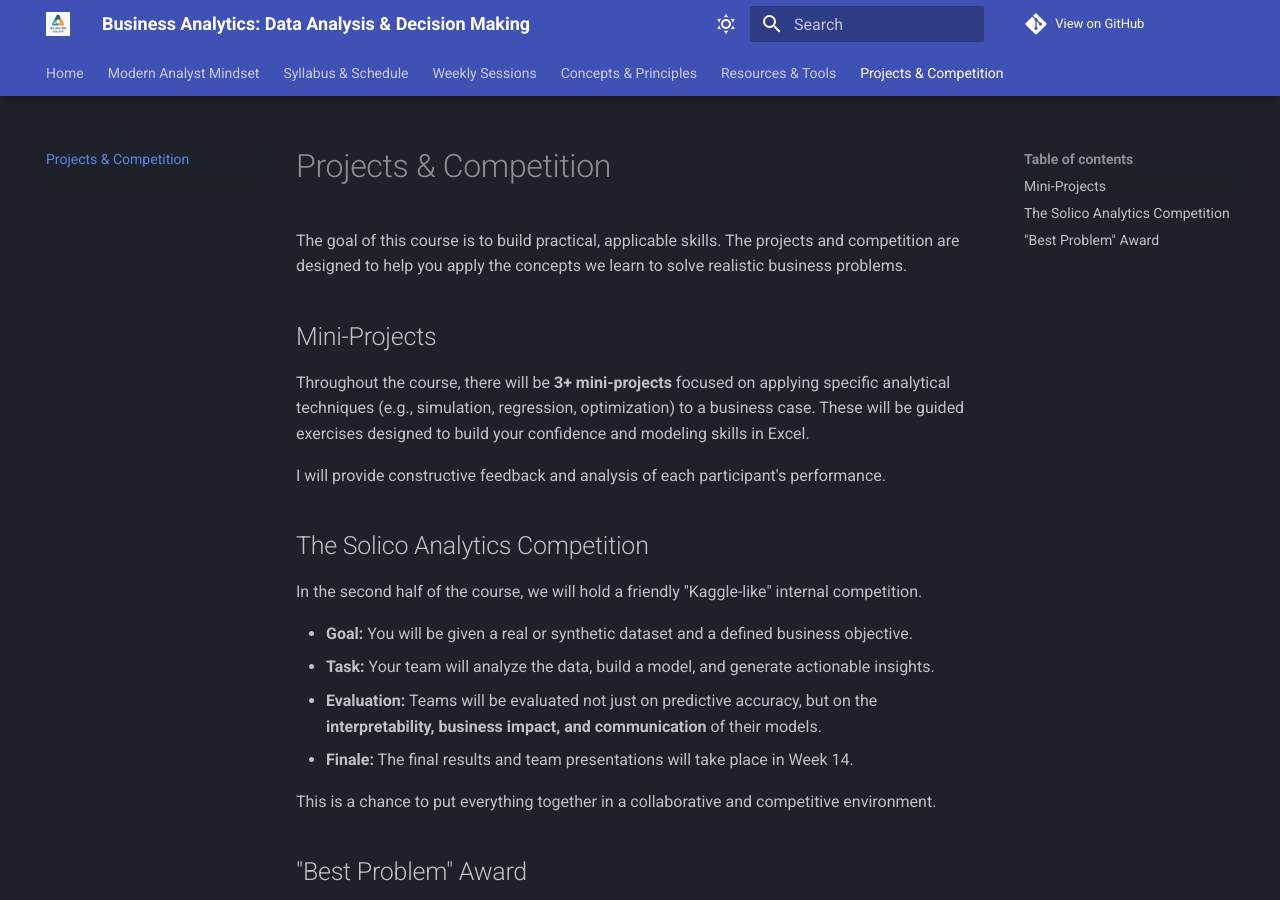
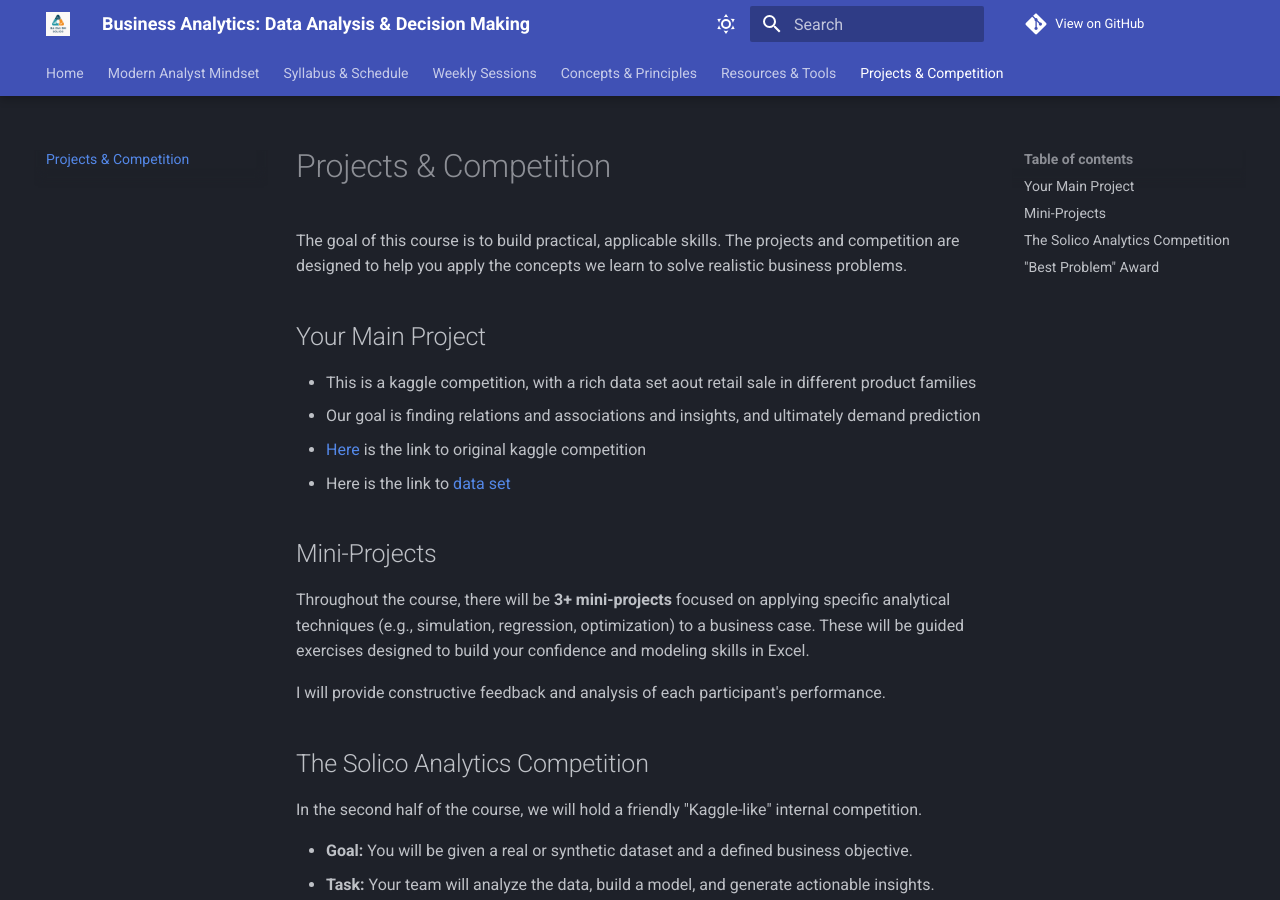
Before and after one commit to TheLoggicalOne/BA_for_Solico, an MkDocs documentation site: the page built from docs/projects.md, in a window 1280 px wide and 900 px high. Built offline with MkDocs 1.6.1 and Material for MkDocs 9.7.7, drawn with Linux system fonts in a browser that asks for light colours; comment, search, counter and statistics services are not loaded.

Commit message:
right before week 12

```diff
--- a/docs/projects.md
+++ b/docs/projects.md
@@ -2,6 +2,11 @@
 
 The goal of this course is to build practical, applicable skills. The projects and competition are designed to help you apply the concepts we learn to solve realistic business problems.
 
+## Your Main Project
+- This is a kaggle competition, with a rich data set aout retail sale in different product families
+- Our goal is finding relations and associations and insights, and ultimately demand prediction
+- [Here](https://www.kaggle.com/competitions/store-sales-time-series-forecasting) is the link to original kaggle competition
+- Here is the link to [data set](https://drive.google.com/file/d/1zPS2SfSLTLEZGCB5Wp83rdMAY36DFtyR/view?usp=sharing)
 ## Mini-Projects
 Throughout the course, there will be **3+ mini-projects** focused on applying specific analytical techniques (e.g., simulation, regression, optimization) to a business case. These will be guided exercises designed to build your confidence and modeling skills in Excel.
 
```
Also changed, not shown: docs/index.md (+2 -0 lines).
